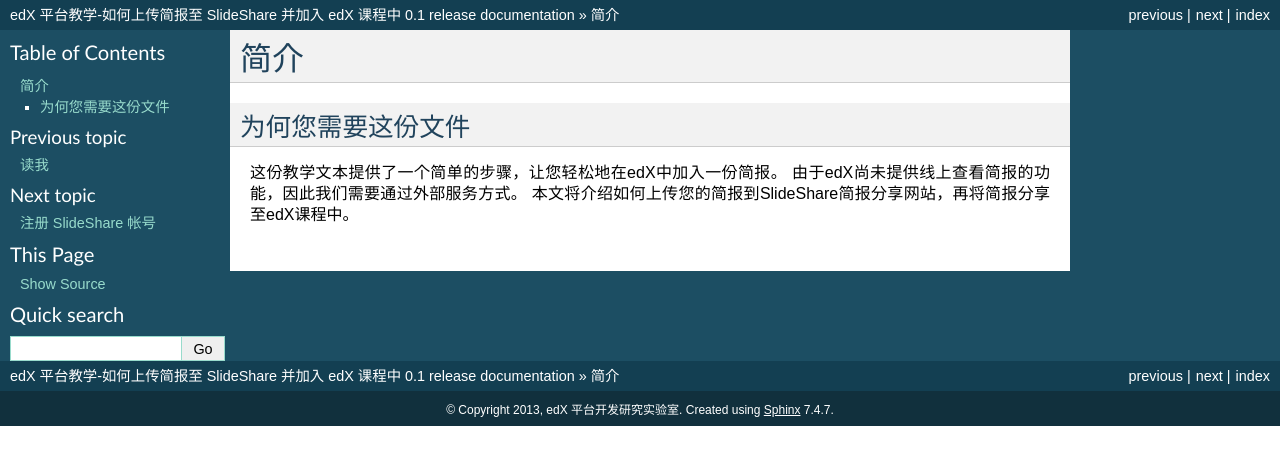
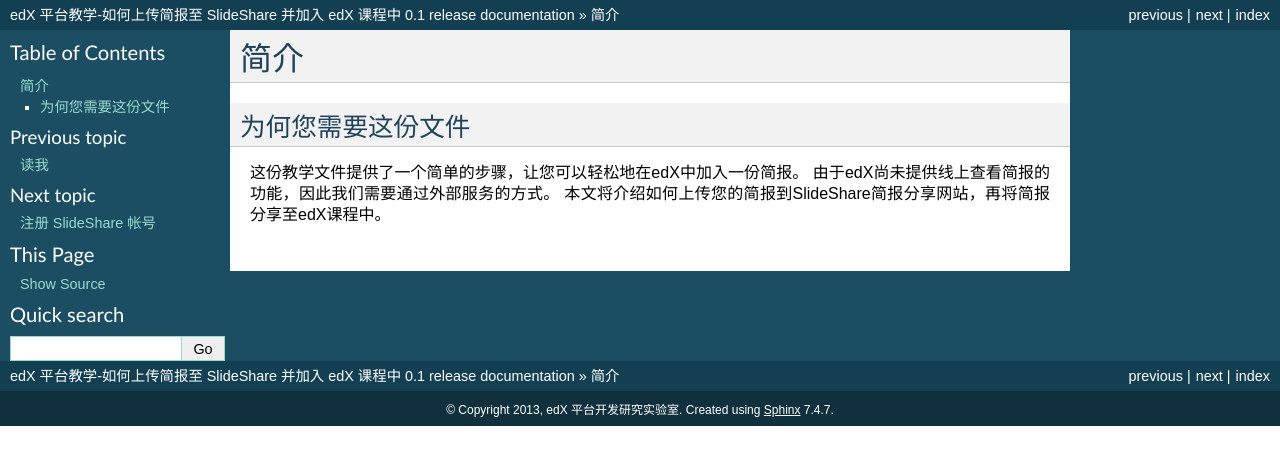
Before and after one commit to xx34/edXbook, a Sphinx documentation site: the page built from docs/howto-slideshare/source/get_started.rst, in a window 1280 px wide. Shown: the top 465 px of the page. Built offline with Sphinx 7.4.7, drawn with Linux system fonts in a browser that asks for light colours; formulas are drawn with MathJax 3.

Commit message:
0.13.4
完成以下内容的二次校正：add2edx，get_started，read_me，register，share，upload

```diff
--- a/docs/howto-slideshare/source/add2edx.rst
+++ b/docs/howto-slideshare/source/add2edx.rst
@@ -21,7 +21,7 @@
 
 .. image:: images/add-04.png
 
-5. 粘贴您在SlideShare网站上取得的HTML语法
+5. 粘贴您在SlideShare网站上取得的HTML代码
 
 .. image:: images/add-05.png
 
--- a/docs/howto-slideshare/source/get_started.rst
+++ b/docs/howto-slideshare/source/get_started.rst
@@ -6,6 +6,6 @@
 为何您需要这份文件
 ***********************
 
-这份教学文本提供了一个简单的步骤，让您轻松地在edX中加入一份简报。
-由于edX尚未提供线上查看简报的功能，因此我们需要通过外部服务方式。
+这份教学文件提供了一个简单的步骤，让您可以轻松地在edX中加入一份简报。
+由于edX尚未提供线上查看简报的功能，因此我们需要通过外部服务的方式。
 本文将介绍如何上传您的简报到SlideShare简报分享网站，再将简报分享至edX课程中。
--- a/docs/howto-slideshare/source/read_me.rst
+++ b/docs/howto-slideshare/source/read_me.rst
@@ -2,7 +2,7 @@
 读我
 ****
 
-这份 "edX 平台教学-如何上传简报至 SlideShare 并加入 edX 课程中" 文件是使用 Sphinx 1.2b1 和 LaTex 所创建的，
+这份 "edX 平台教学-如何上传简报至 SlideShare 并加入 edX 课程中" 的文件是使用 Sphinx 1.2b1 和 LaTex 所创建的，
 由 **edX 平台开发研究实验室** 所创作，您可以在以下网址取得源代码 ::
 
     https://github.com/edXPDRLab/manuals.git
--- a/docs/howto-slideshare/source/share.rst
+++ b/docs/howto-slideshare/source/share.rst
@@ -2,7 +2,7 @@
 分享简报至 edX 课程中
 ###################
 
-SlideShare提供了相当方便的分享功能，要将SlideShare的简报加入edX课程中，请参考下列步骤：
+SlideShare提供了相当方便的分享功能，要将SlideShare的简报加入edX课程中，请参考以下步骤：
 
 1. 您可以选择SlideShare提供给您的嵌入专用代码
 
--- a/docs/howto-slideshare/source/upload.rst
+++ b/docs/howto-slideshare/source/upload.rst
@@ -4,7 +4,7 @@
 
 完成SlideShare帐号注册以后，您可以开始尝试上传文档至SlideShare中
 
-1. 登入SlideShare网站，点选画面中的”Upload”按钮
+1. 登入SlideShare网站，点击画面中的”Upload”按钮
 
 .. image:: images/upload-01.png
 
```
Also changed, not shown: other parts of docs/howto-slideshare/source/share.rst (+1 -1 lines).
